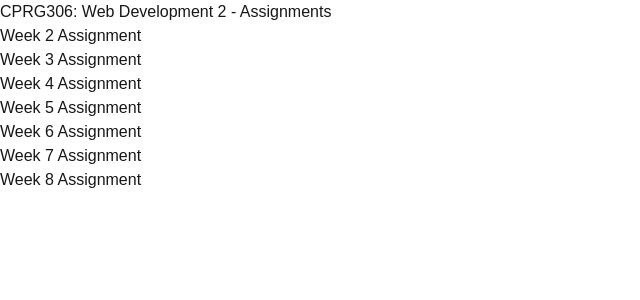
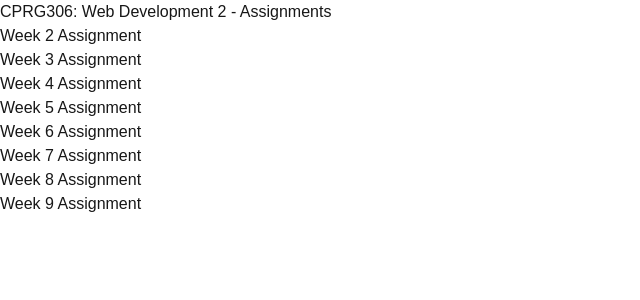
Before and after one commit to Michael-lalonde/cprg306-assignments, a Next.js app: page / in a window 1280 px wide. Shown: the top 300 px of the page, without its empty margins (0-640 px from the left). Built offline with nearby package versions, Linux system fonts and the light colour scheme.

Commit message:
made week 9 link page

```diff
--- a/app/page.js
+++ b/app/page.js
@@ -26,6 +26,9 @@ export default function Home() {
      <h2>
       <Link href="week-8">Week 8 Assignment</Link>
      </h2>
+     <h2>
+      <Link href="week-9">Week 9 Assignment</Link>
+     </h2>
     </div>
   );
 }
```
